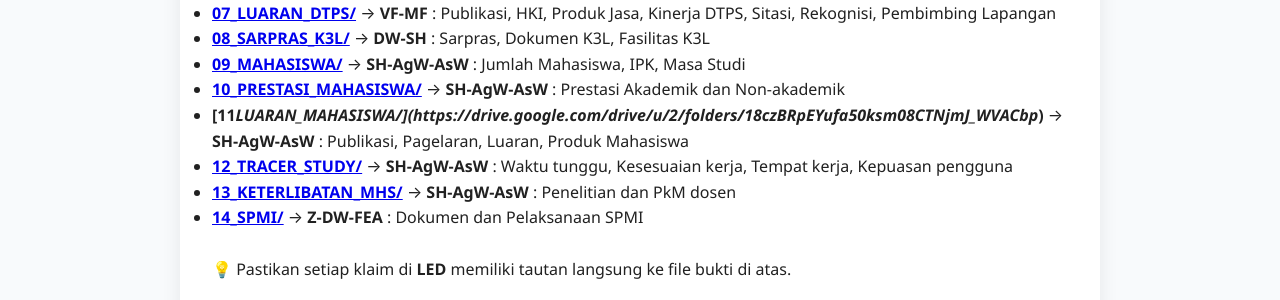
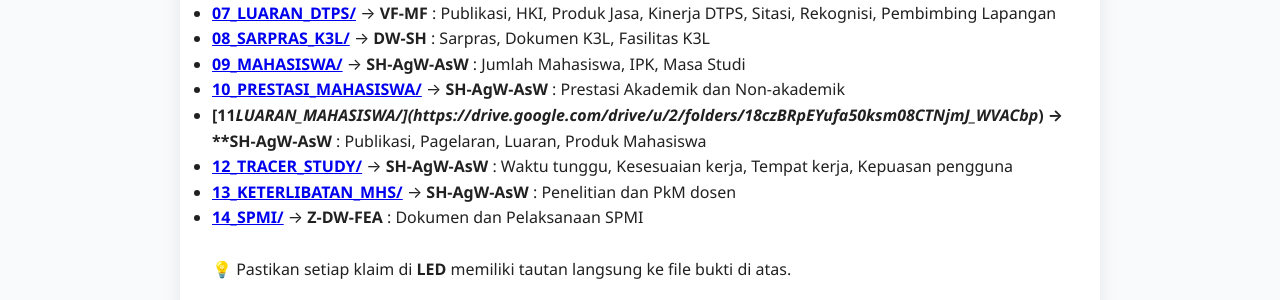
Before and after one commit to portal-psbm/aksibm-26, a Jekyll site: the page built from bukti.md, in a window 1280 px wide and 1309 px high. Shown: the part 555-855 px from the top of the window. Built offline with Jekyll 4.4.1, drawn with Linux system fonts in a browser that asks for light colours.

```diff
--- a/bukti.md
+++ b/bukti.md
@@ -24,7 +24,7 @@ permalink: /bukti/
 - **[08_SARPRAS_K3L/](https://drive.google.com/drive/u/2/folders/1vCvv9xrnBBaN_PAJwJlFdhLDcwLIcxxM)** → **DW-SH** : Sarpras, Dokumen K3L, Fasilitas K3L
 - **[09_MAHASISWA/](https://drive.google.com/drive/u/2/folders/1yZKrWDuQEMX6Zz0Zk2cf1uNZolOybwEj)** → **SH-AgW-AsW** : Jumlah Mahasiswa, IPK, Masa Studi
 - **[10_PRESTASI_MAHASISWA/](https://drive.google.com/drive/u/2/folders/1IpojVLepcw_1Lhtq-epFlzS1ELzzE7zp)** → **SH-AgW-AsW** : Prestasi Akademik dan Non-akademik
-- **[11_LUARAN_MAHASISWA/](https://drive.google.com/drive/u/2/folders/18czBRpEYufa50ksm08CTNjmJ_WVACbp_)** → **SH-AgW-AsW** : Publikasi, Pagelaran, Luaran, Produk Mahasiswa
+- **[11_LUARAN_MAHASISWA/](https://drive.google.com/drive/u/2/folders/18czBRpEYufa50ksm08CTNjmJ_WVACbp_) → **SH-AgW-AsW** : Publikasi, Pagelaran, Luaran, Produk Mahasiswa
 - **[12_TRACER_STUDY/](https://drive.google.com/drive/u/2/folders/1LwTsU0AL2-37_h_JgWxqLwA2veFuveb5)** → **SH-AgW-AsW** : Waktu tunggu, Kesesuaian kerja, Tempat kerja, Kepuasan pengguna
 - **[13_KETERLIBATAN_MHS/](https://drive.google.com/drive/u/2/folders/1qTeCicjqBBp-Bdfl1tRXQoTD5a0RoqIi)** → **SH-AgW-AsW** : Penelitian dan PkM dosen
 - **[14_SPMI/](https://drive.google.com/drive/u/2/folders/10PnP_REG3oG0w5_NDJ-i2qmhI7rjtN9a)** → **Z-DW-FEA** : Dokumen dan Pelaksanaan SPMI <br><br>
```
